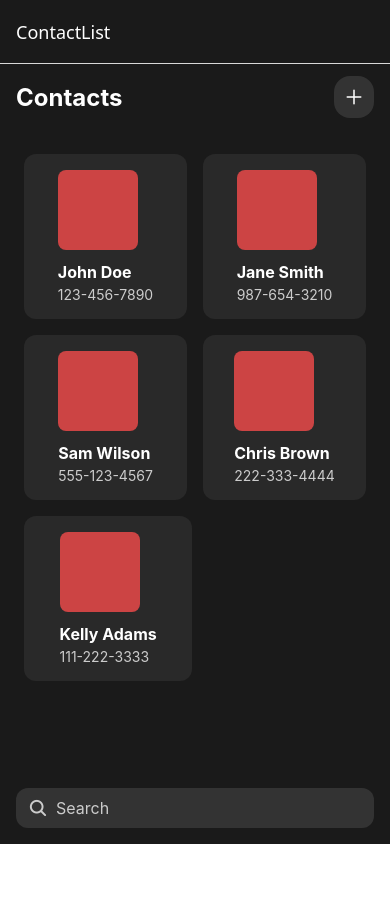
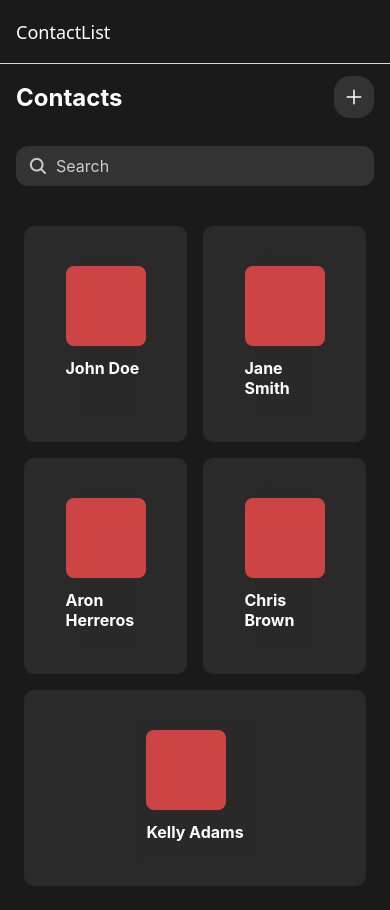
Before and after one commit to aroneh19/Contactor, a React Native app: screen /ContactList in a window 390 px wide. Before the commit the page ends 844 px from the top, so only its background shows below. Built offline with nearby package versions, Linux system fonts and the light colour scheme.

Commit message:
Component adjustments before call implementation

```diff
--- a/src/components/ContactCard.js
+++ b/src/components/ContactCard.js
@@ -3,8 +3,7 @@ import { View, Text, StyleSheet, Animated, TouchableOpacity } from 'react-native
 import { useNavigation } from '@react-navigation/native';
 
 
-const ContactCard = ({ name, phone }) => {
-    const navigation = useNavigation();
+const ContactCard = ({ name, phone, handelNav }) => {
     const scaleValue = useRef(new Animated.Value(1)).current;
 
     const handlePressIn = () => {
@@ -21,23 +20,17 @@ const ContactCard = ({ name, phone }) => {
         }).start();
     };
 
-    const handlePress = () => {
-            console.log(name)
-            navigation.navigate('ContactDetailView', { name, phone});
-
-    }
 
     return (
         <Animated.View style={[styles.card, { transform: [{ scale: scaleValue }] }]}>
-            <TouchableOpacity
-                onPress={handlePress}
+            <View
                 onPressIn={handlePressIn}
                 onPressOut={handlePressOut}
             >
                 <View style={styles.imagePlaceholder} />
                 <Text style={styles.name}>{name}</Text>
                 <Text style={styles.phone}>{phone}</Text>
-            </TouchableOpacity>
+            </View>
         </Animated.View>
     );
 };
--- a/src/components/SearchBar.js
+++ b/src/components/SearchBar.js
@@ -2,7 +2,7 @@ import React from 'react';
 import { View, TextInput, StyleSheet } from 'react-native';
 import { Ionicons } from '@expo/vector-icons';
 
-const SearchBar = () => {
+const SearchBar = ({ searchQuery, setSearchQuery }) => {
     return (
         <View style={styles.container}>
             <Ionicons name="search" size={20} color="#ccc" />
@@ -10,6 +10,8 @@ const SearchBar = () => {
                 style={styles.input}
                 placeholder="Search"
                 placeholderTextColor="#ccc"
+                value={searchQuery}
+                onChangeText={setSearchQuery}
             />
         </View>
     );
--- /dev/null
+++ b/src/services/Searching.js
@@ -0,0 +1,10 @@
+
+// Filter contacts based on search query
+export const filterContacts = (contacts, query) => {
+    if (!query) {
+        return contacts; // Return all contacts if the query is empty
+    }
+    return contacts.filter(contact =>
+        contact.name.toLowerCase().includes(query.toLowerCase())
+    );
+};
--- a/src/views/ContactDetailView.js
+++ b/src/views/ContactDetailView.js
@@ -5,6 +5,7 @@ import ContactModal from '../components/ContactModal';
 
 const ContactDetailView = ({ route }) => {
     const { name, phone } = route.params; // Correctly access name and phone
+    console.log(phone)
     const [modalVisible, setModalVisible] = useState(false);
 
     return (
--- a/src/views/ContactView.js
+++ b/src/views/ContactView.js
@@ -1,31 +1,45 @@
-import React from "react";
-import { SafeAreaView, StyleSheet, FlatList, View } from "react-native";
+import React, { useState } from "react";
+import {SafeAreaView, StyleSheet, FlatList, TouchableOpacity} from "react-native";
 import Header from "../components/Header";
 import ContactCard from "../components/ContactCard";
 import SearchBar from "../components/SearchBar";
+import {filterContacts} from "../services/Searching";
+import {ContactDetailView} from "./ContactDetailView";
+import {useNavigation} from "@react-navigation/native";
 
 const ContactView = () => {
+	const navigation = useNavigation();
+	const [searchQuery, setSearchQuery] = useState('');
+
 	const contacts = [
 		{ id: "1", name: "John Doe", phone: "123-456-7890" },
 		{ id: "2", name: "Jane Smith", phone: "987-654-3210" },
-		{ id: "3", name: "Sam Wilson", phone: "555-123-4567" },
+		{ id: "3", name: "Aron Herreros", phone: "6669321" },
 		{ id: "4", name: "Chris Brown", phone: "222-333-4444" },
 		{ id: "5", name: "Kelly Adams", phone: "111-222-3333" },
 	];
 
+	const filteredContacts = filterContacts(contacts, searchQuery);
+
+
 	return (
 		<SafeAreaView style={styles.container}>
 			<Header />
+			<SearchBar searchQuery={searchQuery} setSearchQuery={setSearchQuery} />
 			<FlatList
-				data={contacts}
+				data={filteredContacts}
 				keyExtractor={(item) => item.id}
 				renderItem={({ item }) => (
-					<ContactCard name={item.name} phone={item.phone} />
+					<TouchableOpacity
+						style={styles.cardWrapper}
+						onPress={() => navigation.navigate('ContactDetailView', { name: item.name, phone: item.phone })}
+					>
+						<ContactCard name={item.name} />
+					</TouchableOpacity>
 				)}
 				numColumns={2}
 				contentContainerStyle={styles.list}
 			/>
-			<SearchBar />
 		</SafeAreaView>
 	);
 };
@@ -38,6 +52,15 @@ const styles = StyleSheet.create({
 	list: {
 		padding: 16,
 	},
+	cardWrapper: {
+		flex: 1,
+		margin: 8,
+		backgroundColor: "#2a2a2a",
+		borderRadius: 10,
+		padding: 16,
+		alignItems: "center",
+		justifyContent: "center",
+	}
 });
 
 export default ContactView;
```
